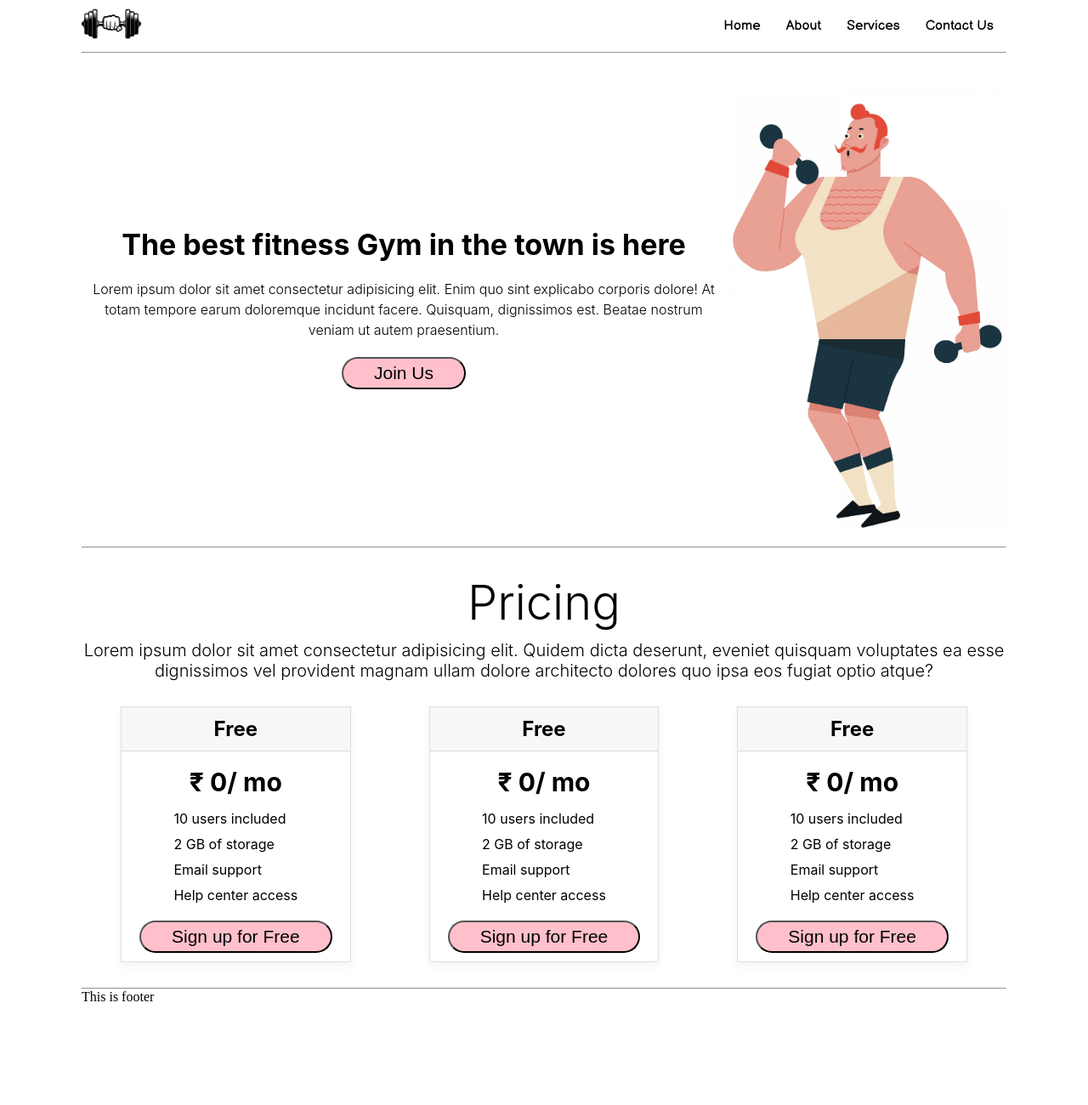
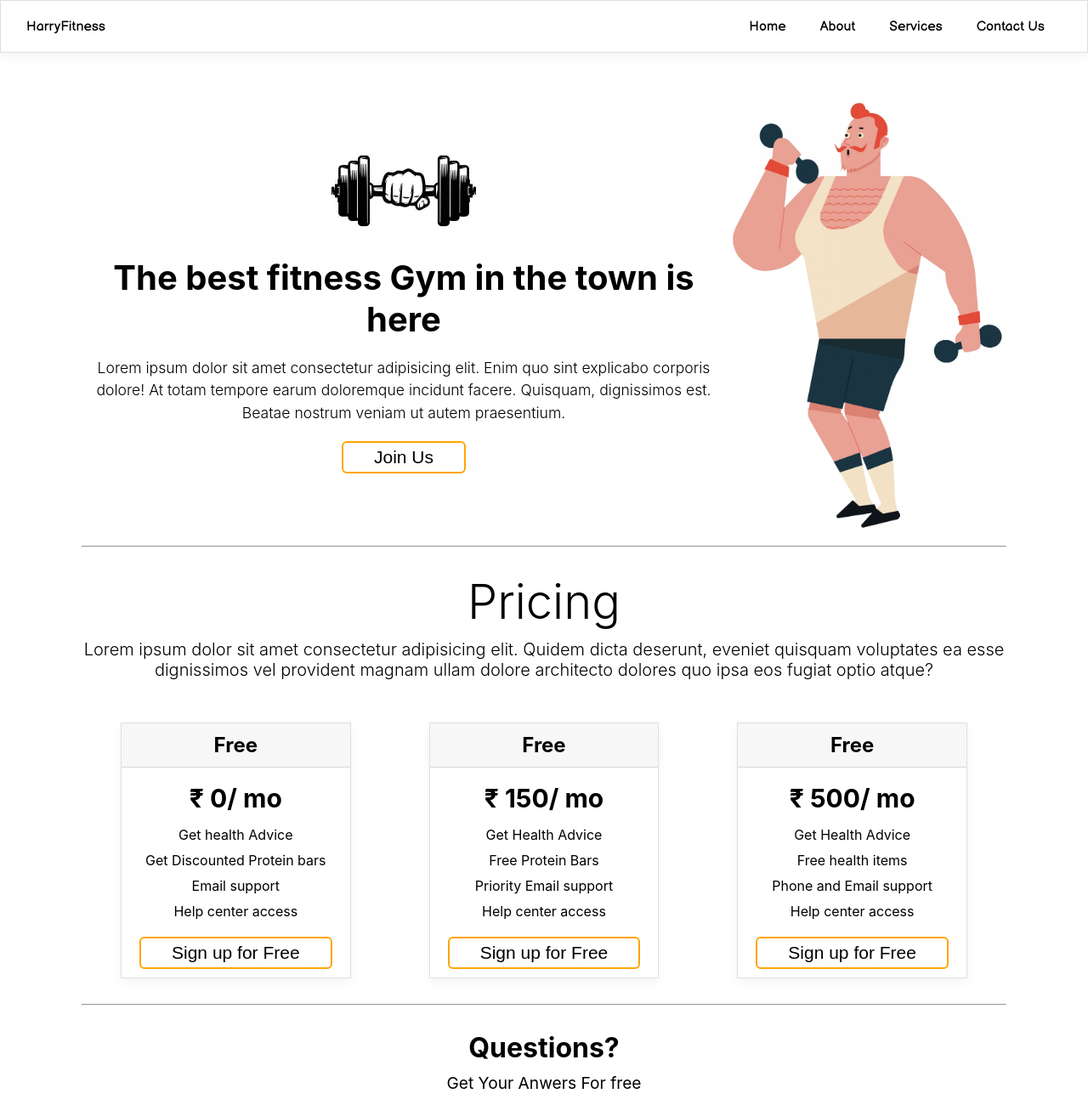
Before and after one commit to omkumarjha/CodSoft_Internship_Landing_Page, a plain HTML site: page index.html in a window 1280 px wide. Shown: the top 1300 px of the page at 85% size. Before the commit the page ends 1182 px from the top, so only its background shows below. Drawn offline with Linux system fonts and the light colour scheme.

Commit message:
Improved the design of navigation bar and services section

```diff
--- a/index.html
+++ b/index.html
@@ -10,11 +10,11 @@
 
 <body>
 
-    <div class="container">
     <!-- Header part of the website  -->
+
     <header>
         <nav id="navbar">
-                <div id="logo"><img src="dumbell.png" alt="1" width="70px"></div>
+            <div id="logo">HarryFitness</div>
             <ul>
                 <li><a href="#">Home</a></li>
                 <li><a href="#">About</a></li>
@@ -24,12 +24,13 @@
         </nav>
     </header>
 
-        <hr>
+    <div class="container">
 
         <!-- This is where all the main content will be present -->
         <main>
             <section id="section1">
                 <div class="leftPart">
+                    <img src="dumbell.png" alt="1" width="170px">
                     <h1>The best fitness Gym in the town is here</h1>
                     <p>Lorem ipsum dolor sit amet consectetur adipisicing elit. Enim quo sint explicabo corporis dolore!
                         At totam tempore earum doloremque incidunt facere. Quisquam, dignissimos est. Beatae nostrum
@@ -60,8 +61,8 @@
                         <div class="bottom">
                             <h2>₹ 0/ mo</h2>
                             <ul>
-                                <li>10 users included</li>
-                                <li>2 GB of storage</li>
+                                <li>Get health Advice</li>
+                                <li>Get Discounted Protein bars</li>
                                 <li>Email support</li>
                                 <li>Help center access</li>
                             </ul>
@@ -74,11 +75,11 @@
                             <h2>Free</h2>
                         </div>
                         <div class="bottom">
-                            <h2>₹ 0/ mo</h2>
+                            <h2>₹ 150/ mo</h2>
                             <ul>
-                                <li>10 users included</li>
-                                <li>2 GB of storage</li>
-                                <li>Email support</li>
+                                <li>Get Health Advice</li>
+                                <li>Free Protein Bars</li>
+                                <li>Priority Email support</li>
                                 <li>Help center access</li>
                             </ul>
                             <button class="btn">Sign up for Free</button>
@@ -90,11 +91,11 @@
                             <h2>Free</h2>
                         </div>
                         <div class="bottom">
-                            <h2>₹ 0/ mo</h2>
+                            <h2>₹ 500/ mo</h2>
                             <ul>
-                                <li>10 users included</li>
-                                <li>2 GB of storage</li>
-                                <li>Email support</li>
+                                <li>Get Health Advice</li>
+                                <li>Free health items</li>
+                                <li>Phone and Email support</li>
                                 <li>Help center access</li>
                             </ul>
                             <button class="btn">Sign up for Free</button>
@@ -106,7 +107,12 @@
 
             <hr>
 
-            <section id="section3"></section>
+            <section id="section3">
+                <div class="section3-header">
+                    <h1>Questions?</h1>
+                    <p>Get Your Anwers For free</p>
+                </div>
+            </section>
 
         </main>
 
--- a/style.css
+++ b/style.css
@@ -17,6 +17,10 @@
     justify-content: space-between;
     align-items: center;
     font-family: 'Balsamiq Sans', cursive;
+    border: 1px solid rgba(0,0,0,.125);
+    box-shadow: 0 0.25rem 0.75rem rgba(0, 0, 0, .05);
+    padding: 0px 30px;
+    height: 60px;
 }
 
 #navbar ul {
@@ -25,7 +29,7 @@
 
 #navbar ul li {
     list-style: none;
-    margin: 0px 15px;
+    margin: 0px 20px;
     position: relative;
 }
 
@@ -40,7 +44,7 @@
     height: 3px;
     position: absolute;
     bottom: -6px;
-    background-color: pink;
+    background-color: orange;
     transition: 0.5s;
 }
 
@@ -81,19 +85,27 @@
 .leftPart p {
     line-height: 1.5;
     font-weight: 300;
+    font-size: 1.1rem;
 }
 
 .leftPart h1 {
-    font-size: 34px;
+    font-size: 2.5rem;
 }
 
 .btn {
     margin: 10px 0px;
     padding: 5px 36px;
     font-size: 21px;
-    border-radius: 21px;
+    border-radius: 6px;
     cursor: pointer;
-    background-color: pink;
+    transition: background-color 1s ease-out;
+    background: white;
+    border: 2px solid orange;
+}
+
+.btn:hover{
+    background-color: orange;
+    color: white;
 }
 
 /* Main Section 2 CSS */
@@ -122,6 +134,7 @@
 .bottom ul li {
     list-style: none;
     margin: 10px 0px;
+    text-align: center;
 }
 
 .top {
@@ -153,10 +166,34 @@
 }
 
 .section2-header{
-    margin: 30px auto;
+    margin-top: 30px;
+    margin-bottom: 50px;
 }
 
 .section2-header h1{
     font-size: 3.5rem;
     font-weight: 300;
 }
+
+/* Main section3 css */
+
+.section3-header{
+    margin-top: 30px;
+    font-family: -apple-system,BlinkMacSystemFont,"Segoe UI",Roboto,"Helvetica Neue",Arial,sans-serif,"Apple Color Emoji","Segoe UI Emoji","Segoe UI Symbol";
+}
+.section3-header h1{
+    font-size: 2rem;
+}
+.section3-header p{
+    text-align: center;
+    font-size: 1.2rem;
+}
+
+/* Footer section */
+
+footer{
+    border: 2px solid black;
+    margin-top: 40px;
+    text-align: center;
+    padding: 10px 0px;
+}
```
Lines whose indentation alone changed are shown as unchanged.
